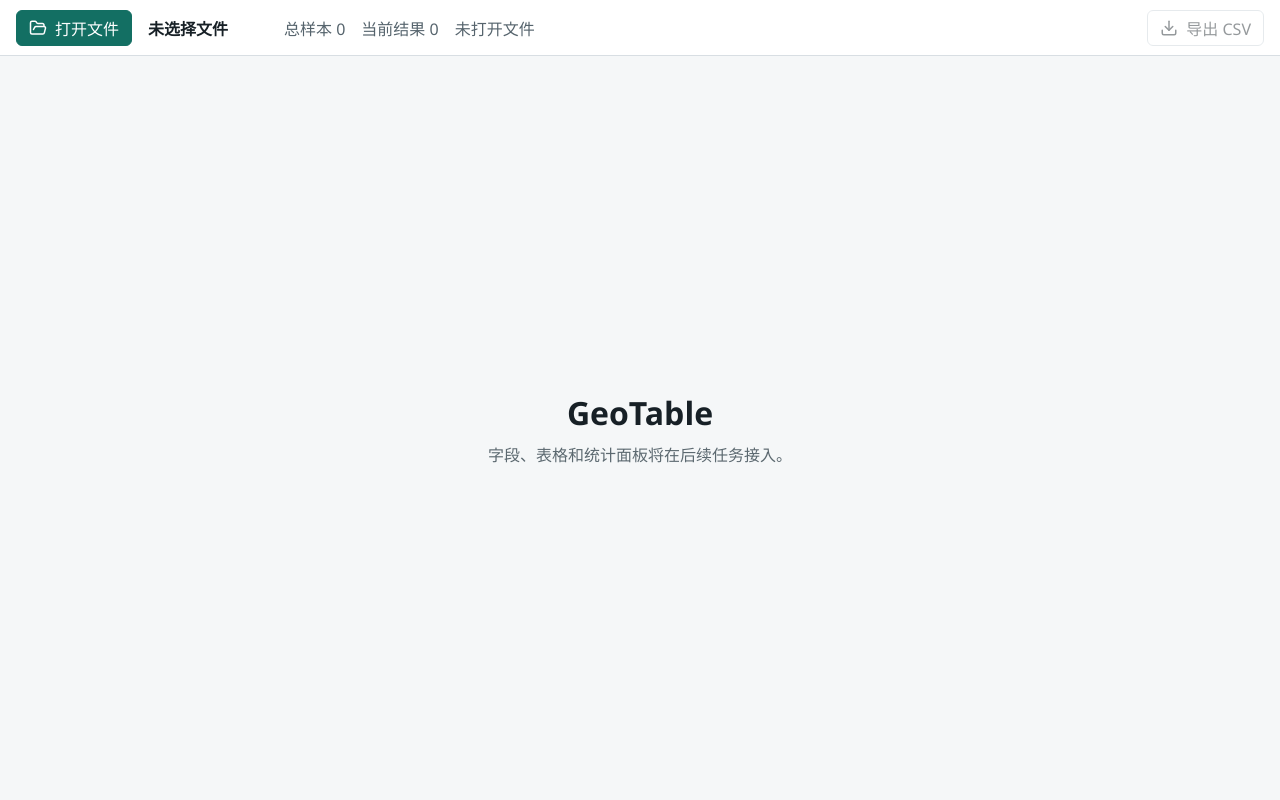
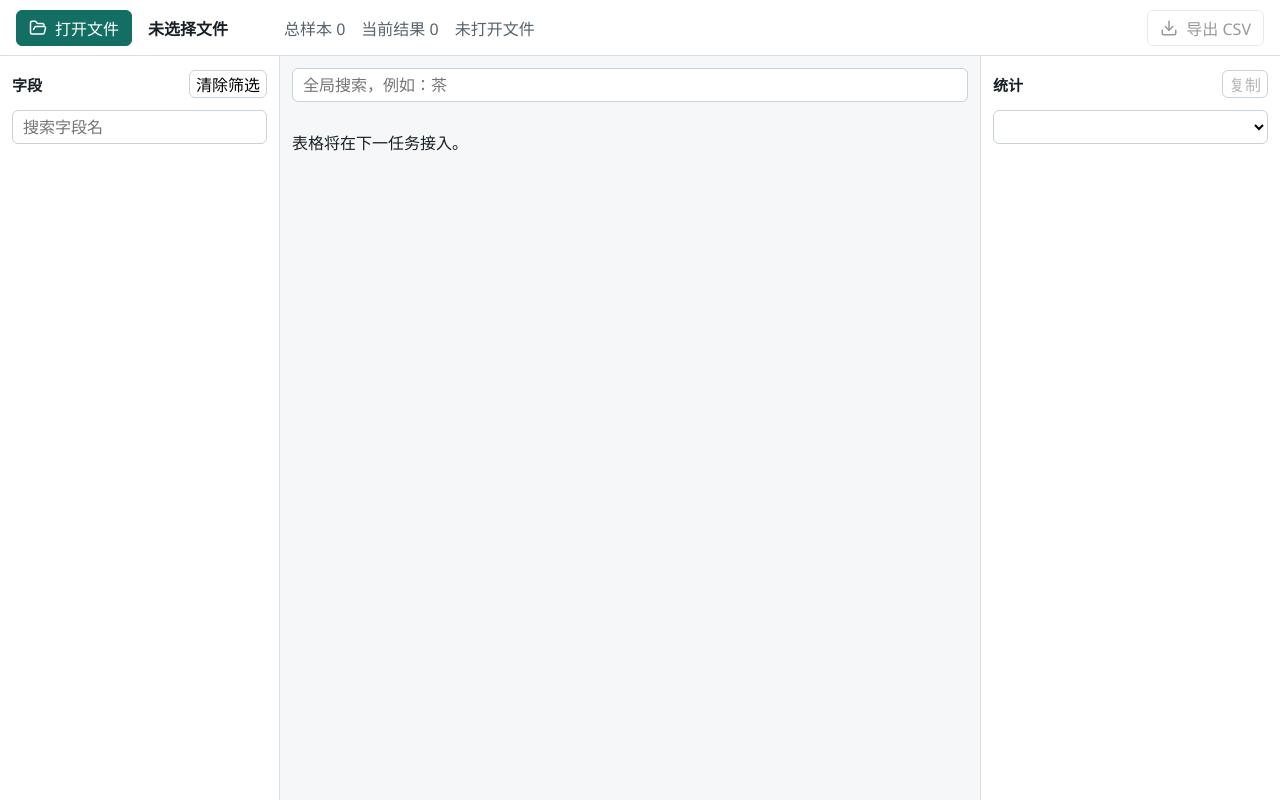
Before and after one commit to 1048632280/GeoTable, a React (Vite) app: page / in a window 1280 px wide. Built offline with nearby package versions, Linux system fonts and the light colour scheme.

Commit message:
feat: add field filters and statistics panel

```diff
--- a/src/App.tsx
+++ b/src/App.tsx
@@ -1,6 +1,8 @@
 import { invoke } from "@tauri-apps/api/core"
 import { open, save } from "@tauri-apps/plugin-dialog"
 import { useMemo, useRef, useState } from "react"
+import { FieldPanel } from "./components/FieldPanel"
+import { StatsPanel } from "./components/StatsPanel"
 import { Toolbar } from "./components/Toolbar"
 import { applyFilters } from "./lib/filtering"
 import type { Dataset, FilterState, ImportStatus } from "./types/geo"
@@ -19,6 +21,7 @@ export default function App() {
   const [filter, setFilter] = useState<FilterState>(initialFilter)
   const [status, setStatus] = useState<ImportStatus>("idle")
   const [error, setError] = useState<string | null>(null)
+  const [statsField, setStatsField] = useState("admin_country")
   const isOpeningRef = useRef(false)
 
   const filteredRecords = useMemo(
@@ -74,6 +77,18 @@ export default function App() {
     }
   }
 
+  function addFieldFilter(field: string, value: string) {
+    const current = filter.fieldFilters[field] ?? []
+    if (current.includes(value)) return
+    setFilter({
+      ...filter,
+      fieldFilters: {
+        ...filter.fieldFilters,
+        [field]: [...current, value],
+      },
+    })
+  }
+
   return (
     <main className="app-shell">
       <Toolbar
@@ -85,9 +100,29 @@ export default function App() {
         onExport={handleExport}
       />
       {error && <div className="error-banner">{error}</div>}
-      <section className="workbench-placeholder">
-        <h1>GeoTable</h1>
-        <p>字段、表格和统计面板将在后续任务接入。</p>
+      <section className="workbench-grid">
+        <FieldPanel
+          dataset={dataset}
+          records={filteredRecords}
+          filter={filter}
+          onFilterChange={setFilter}
+        />
+        <div className="table-placeholder">
+          <input
+            className="global-search"
+            value={filter.searchText}
+            onChange={(event) => setFilter({ ...filter, searchText: event.target.value })}
+            placeholder="全局搜索，例如：茶"
+          />
+          <p>表格将在下一任务接入。</p>
+        </div>
+        <StatsPanel
+          fields={dataset?.fields ?? []}
+          records={filteredRecords}
+          selectedField={statsField}
+          onSelectedFieldChange={setStatsField}
+          onAddFieldFilter={addFieldFilter}
+        />
       </section>
     </main>
   )
--- /dev/null
+++ b/src/components/FieldPanel.tsx
@@ -0,0 +1,92 @@
+import { useMemo, useState } from "react"
+import { getUniqueValues } from "../lib/filtering"
+import type { Dataset, FeatureRecord, FilterState } from "../types/geo"
+
+type FieldPanelProps = {
+  dataset: Dataset | null
+  records: FeatureRecord[]
+  filter: FilterState
+  onFilterChange: (next: FilterState) => void
+}
+
+export function FieldPanel({ dataset, records, filter, onFilterChange }: FieldPanelProps) {
+  const [fieldSearch, setFieldSearch] = useState("")
+  const [selectedField, setSelectedField] = useState<string | null>(null)
+
+  const fields = useMemo(() => {
+    const query = fieldSearch.trim().toLocaleLowerCase()
+    return (dataset?.fields ?? []).filter((field) =>
+      query ? field.name.toLocaleLowerCase().includes(query) : true,
+    )
+  }, [dataset, fieldSearch])
+
+  const values = useMemo(
+    () => (selectedField ? getUniqueValues(records, selectedField).slice(0, 200) : []),
+    [records, selectedField],
+  )
+
+  function toggleValue(value: string) {
+    if (!selectedField) return
+    const current = filter.fieldFilters[selectedField] ?? []
+    const nextValues = current.includes(value)
+      ? current.filter((item) => item !== value)
+      : [...current, value]
+    onFilterChange({
+      ...filter,
+      fieldFilters: {
+        ...filter.fieldFilters,
+        [selectedField]: nextValues,
+      },
+    })
+  }
+
+  function clearFilters() {
+    onFilterChange({ ...filter, fieldFilters: {} })
+  }
+
+  return (
+    <aside className="side-panel">
+      <div className="panel-header">
+        <h2>字段</h2>
+        <button type="button" onClick={clearFilters}>清除筛选</button>
+      </div>
+      <input
+        className="text-input"
+        value={fieldSearch}
+        onChange={(event) => setFieldSearch(event.target.value)}
+        placeholder="搜索字段名"
+      />
+      <div className="field-list">
+        {fields.map((field) => (
+          <button
+            className={field.name === selectedField ? "field-row active" : "field-row"}
+            type="button"
+            key={field.name}
+            onClick={() => setSelectedField(field.name)}
+          >
+            <span>{field.name}</span>
+            <small>{field.source === "derived" ? "派生" : "原始"}</small>
+          </button>
+        ))}
+      </div>
+      <div className="value-list">
+        {values.map((item) => {
+          const checked = selectedField
+            ? (filter.fieldFilters[selectedField] ?? []).includes(item.value)
+            : false
+          return (
+            <label className="value-row" key={item.value}>
+              <input
+                type="checkbox"
+                checked={checked}
+                onChange={() => toggleValue(item.value)}
+              />
+              <span>{item.value}</span>
+              <small>{item.count}</small>
+            </label>
+          )
+        })}
+      </div>
+    </aside>
+  )
+}
--- /dev/null
+++ b/src/components/StatsPanel.tsx
@@ -0,0 +1,62 @@
+import { useMemo } from "react"
+import { buildStats } from "../lib/filtering"
+import type { FeatureRecord, FieldDefinition } from "../types/geo"
+
+type StatsPanelProps = {
+  fields: FieldDefinition[]
+  records: FeatureRecord[]
+  selectedField: string
+  onSelectedFieldChange: (field: string) => void
+  onAddFieldFilter: (field: string, value: string) => void
+}
+
+export function StatsPanel({
+  fields,
+  records,
+  selectedField,
+  onSelectedFieldChange,
+  onAddFieldFilter,
+}: StatsPanelProps) {
+  const stats = useMemo(() => buildStats(records, selectedField), [records, selectedField])
+
+  async function copyStats() {
+    const text = stats
+      .map((row) => `${row.value}\t${row.count}\t${(row.ratio * 100).toFixed(2)}%`)
+      .join("\n")
+    await navigator.clipboard.writeText(text)
+  }
+
+  return (
+    <aside className="stats-panel">
+      <div className="panel-header">
+        <h2>统计</h2>
+        <button type="button" onClick={copyStats} disabled={stats.length === 0}>复制</button>
+      </div>
+      <select
+        className="text-input"
+        value={selectedField}
+        onChange={(event) => onSelectedFieldChange(event.target.value)}
+      >
+        {fields.map((field) => (
+          <option key={field.name} value={field.name}>
+            {field.name}
+          </option>
+        ))}
+      </select>
+      <div className="stats-list">
+        {stats.map((row) => (
+          <button
+            className="stats-row"
+            type="button"
+            key={row.value}
+            onClick={() => onAddFieldFilter(selectedField, row.value)}
+          >
+            <span>{row.value}</span>
+            <strong>{row.count.toLocaleString("zh-CN")}</strong>
+            <small>{(row.ratio * 100).toFixed(1)}%</small>
+          </button>
+        ))}
+      </div>
+    </aside>
+  )
+}
--- a/src/styles.css
+++ b/src/styles.css
@@ -28,17 +28,6 @@ select {
 
 .app-shell {
   min-height: 100%;
-}
-
-.workbench-placeholder h1 {
-  margin: 0;
-  font-size: 32px;
-  letter-spacing: 0;
-}
-
-.workbench-placeholder p {
-  margin: 0;
-  color: #5c6970;
 }
 
 .toolbar {
@@ -104,10 +93,117 @@ select {
   background: #fff0f0;
 }
 
-.workbench-placeholder {
-  min-height: calc(100vh - 56px);
+.workbench-grid {
+  height: calc(100vh - 56px);
   display: grid;
-  place-items: center;
-  align-content: center;
+  grid-template-columns: 280px minmax(0, 1fr) 300px;
+  overflow: hidden;
+}
+
+.side-panel,
+.stats-panel {
+  min-width: 0;
+  display: flex;
+  flex-direction: column;
+  gap: 10px;
+  padding: 12px;
+  overflow: hidden;
+  border-right: 1px solid #d8dee3;
+  background: #ffffff;
+}
+
+.stats-panel {
+  border-right: 0;
+  border-left: 1px solid #d8dee3;
+}
+
+.panel-header {
+  min-height: 32px;
+  display: flex;
+  align-items: center;
+  justify-content: space-between;
   gap: 8px;
 }
+
+.panel-header h2 {
+  margin: 0;
+  font-size: 15px;
+}
+
+.panel-header button {
+  min-height: 28px;
+  border: 1px solid #c9d2d8;
+  border-radius: 6px;
+  background: #ffffff;
+}
+
+.text-input,
+.global-search {
+  width: 100%;
+  min-height: 34px;
+  padding: 0 10px;
+  border: 1px solid #c9d2d8;
+  border-radius: 6px;
+  background: #ffffff;
+}
+
+.field-list,
+.value-list,
+.stats-list {
+  min-height: 0;
+  overflow: auto;
+}
+
+.field-row,
+.stats-row {
+  width: 100%;
+  min-height: 34px;
+  display: grid;
+  grid-template-columns: minmax(0, 1fr) auto;
+  align-items: center;
+  gap: 8px;
+  padding: 0 8px;
+  border: 0;
+  border-radius: 6px;
+  background: transparent;
+  text-align: left;
+  cursor: pointer;
+}
+
+.field-row.active,
+.field-row:hover,
+.stats-row:hover {
+  background: #e8f3f1;
+}
+
+.field-row span,
+.stats-row span,
+.value-row span {
+  min-width: 0;
+  overflow: hidden;
+  text-overflow: ellipsis;
+  white-space: nowrap;
+}
+
+.field-row small,
+.value-row small,
+.stats-row small {
+  color: #60707a;
+}
+
+.value-row {
+  min-height: 30px;
+  display: grid;
+  grid-template-columns: auto minmax(0, 1fr) auto;
+  align-items: center;
+  gap: 8px;
+}
+
+.table-placeholder {
+  min-width: 0;
+  display: grid;
+  grid-template-rows: auto 1fr;
+  gap: 12px;
+  padding: 12px;
+  overflow: hidden;
+}
```
Also changed, not shown: 1 other file (tests, documents, lock files or other folders).
